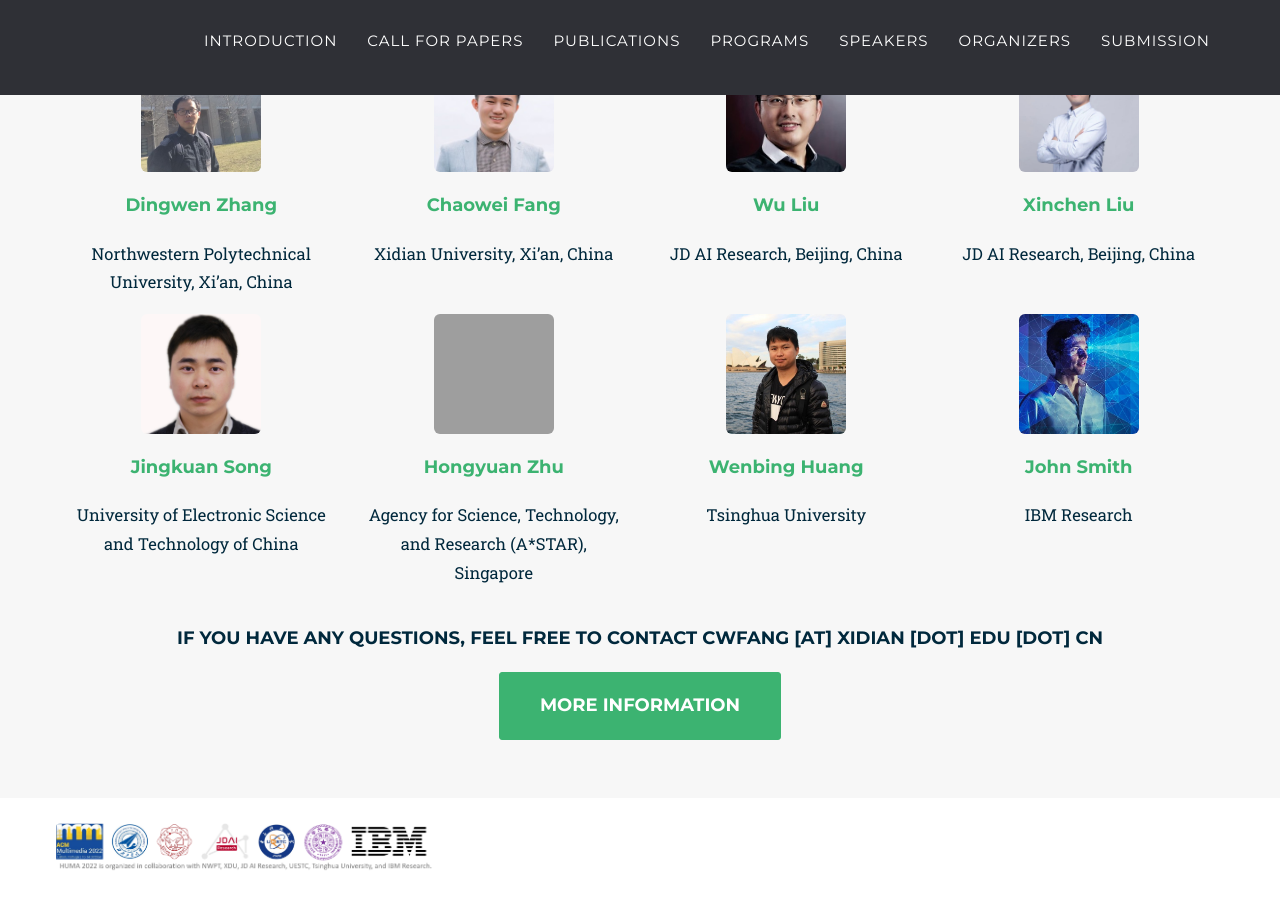
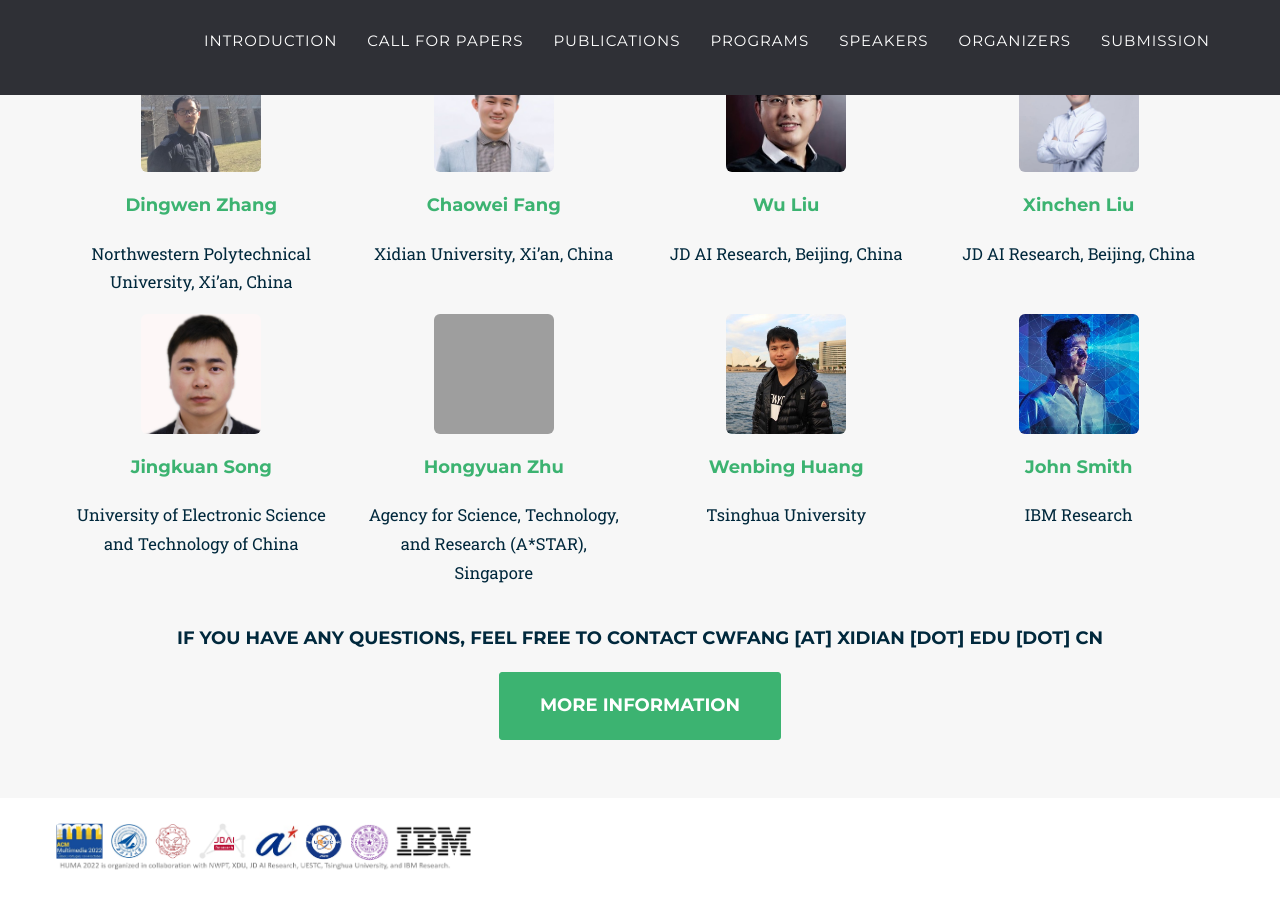
Before and after one commit to HCMA2022/hcma2022.github.io, a Jekyll site: the page built from index.html, in a window 1280 px wide and 900 px high, scrolled down 2668 px. Built offline with Jekyll 4.4.1, drawn with Linux system fonts in a browser that asks for light colours; some web fonts are replaced; grey boxes are pictures that could not be loaded.

```diff
--- a/_includes/2022_data/footer.html
+++ b/_includes/2022_data/footer.html
@@ -18,7 +18,7 @@
     <div class="container">
         <div class="row">
             <div class="center">
-            <img src="../css/2022_style/img/footer.png" class="img-centered img-rounded" width="384px" height="52px"/>
+            <img src="../css/2022_style/img/footer.png" class="img-centered img-rounded" width="416px" height="52px"/>
 <!--                 <span class="copyright">© {{ 'now' | date: "%Y" }} <a href="https://github.com/melvinchng/event-jekyll-theme">Event Jekyll Theme</a> by <a href="http://melvinchng.github.io">Melvin Ch'ng</a>,<br>All Rights Reserved.</span> -->
             </div>
         </div>
```
Also changed, not shown: css/2022_style/img/footer.png, css/2022_style/img/footer_16.png (deleted), 3 other files.
